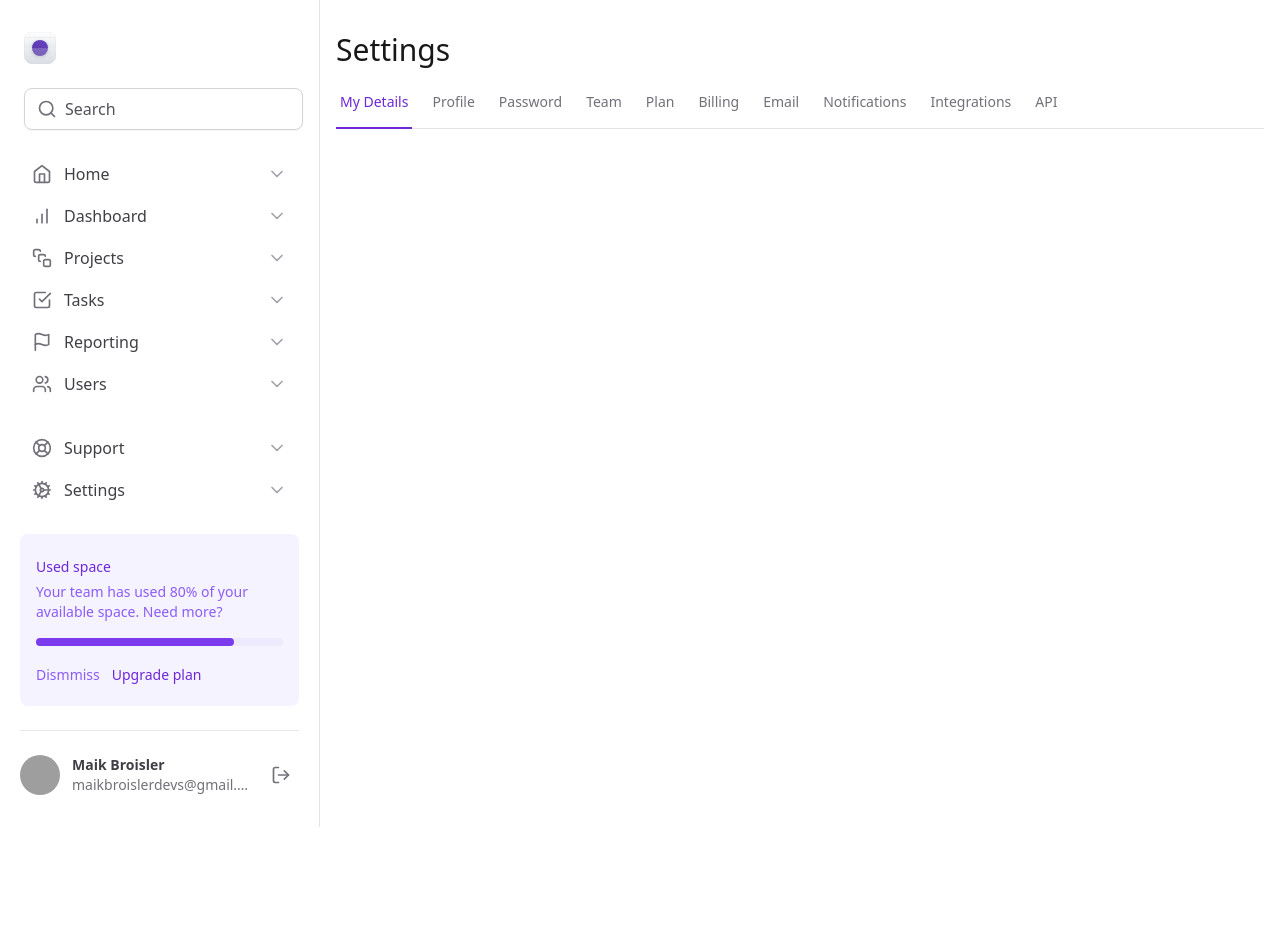
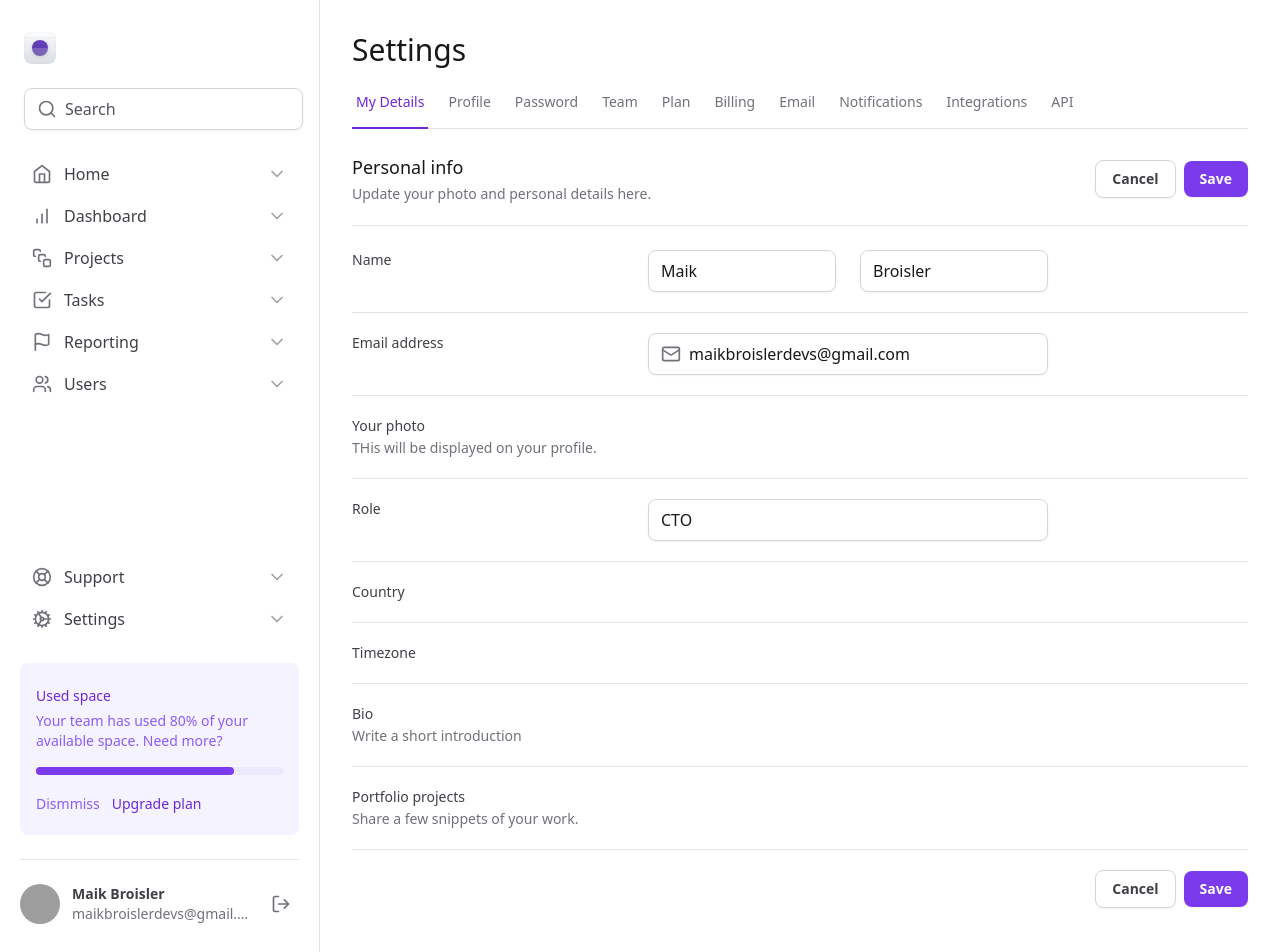
Before and after one commit to maikbroisler/react-dashboard-tailwind-ui, a React (Vite) app: page / in a window 1280 px wide. Shown: the top 952 px of the page. Before the commit the page ends 827 px from the top, so only its background shows below. Built offline with nearby package versions, Linux system fonts and the light colour scheme; grey boxes are pictures that could not be loaded.

Commit message:
feat: create form fields

```diff
--- /dev/null
+++ b/src/components/index.ts
@@ -0,0 +1,4 @@
+export * from './Profile'
+export * from './UsedSpaceWidget'
+export * from './SettingsTabs'
+export * from './Sidebar'
--- a/src/view/_layout/app.layout.tsx
+++ b/src/view/_layout/app.layout.tsx
@@ -5,7 +5,7 @@ export function AppLayout() {
   return (
     <div className="grid-cols-app grid min-h-screen">
       <Sidebar />
-      <main className="px-4 pb-12 pt-8">
+      <main className="px-8 pb-12 pt-8">
         <Outlet />
       </main>
     </div>
--- a/src/view/pages/App/index.tsx
+++ b/src/view/pages/App/index.tsx
@@ -1,10 +1,165 @@
 import { SettingsTabs } from '../../../components/SettingsTabs'
-
+import * as Input from '../../../components/Input'
+import { Mail } from 'lucide-react'
 export function App() {
   return (
     <>
       <h1 className="text-3xl font-medium text-zinc-900">Settings</h1>
+
       <SettingsTabs />
+
+      <div className="mt-6 flex flex-col">
+        <div className="flex items-center justify-between border-b  border-zinc-200 pb-5">
+          <div className="space-y-1">
+            <h2 className="text-lg font-medium text-zinc-900">Personal info</h2>
+            <span className="text-sm text-zinc-500">
+              Update your photo and personal details here.
+            </span>
+          </div>
+          <div className="flex items-center gap-2">
+            <button
+              type="button"
+              className="rounded-lg border border-zinc-300 px-4 py-2 text-sm font-semibold text-zinc-700 shadow-sm hover:bg-zinc-50 "
+            >
+              Cancel
+            </button>
+            <button
+              type="submit"
+              form="settings"
+              className="rounded-lg bg-violet-600 px-4 py-2 text-sm font-semibold text-white shadow-sm hover:bg-violet-700"
+            >
+              Save
+            </button>
+          </div>
+        </div>
+
+        <form
+          id="settings"
+          className="mt-6 flex w-full flex-col gap-5 divide-y divide-zinc-200"
+        >
+          <div className="grid-cols-form grid gap-3">
+            <label
+              htmlFor="firstName"
+              className="text-sm font-medium text-zinc-700"
+            >
+              Name
+            </label>
+            <div className="grid grid-cols-2 gap-6">
+              <Input.Root>
+                <Input.Control id="firstName" defaultValue="Maik" />
+              </Input.Root>
+
+              <Input.Root>
+                <Input.Control defaultValue="Broisler" />
+              </Input.Root>
+            </div>
+          </div>
+
+          <div className="grid-cols-form grid gap-3 pt-5">
+            <label
+              htmlFor="email"
+              className="text-sm font-medium text-zinc-700"
+            >
+              Email address
+            </label>
+
+            <Input.Root>
+              <Input.Prefix>
+                <Mail className="h-5 w-5 text-zinc-500" />
+              </Input.Prefix>
+              <Input.Control
+                id="email"
+                type="email"
+                defaultValue="maikbroislerdevs@gmail.com"
+              />
+            </Input.Root>
+          </div>
+
+          <div className="grid-cols-form grid gap-3 pt-5">
+            <label
+              htmlFor="email"
+              className="text-sm font-medium text-zinc-700"
+            >
+              Your photo
+              <span className="mt-0.5 block text-sm font-normal text-zinc-500">
+                THis will be displayed on your profile.
+              </span>
+            </label>
+
+            <div></div>
+          </div>
+
+          <div className="grid-cols-form grid gap-3 pt-5">
+            <label htmlFor="role" className="text-sm font-medium text-zinc-700">
+              Role
+            </label>
+
+            <Input.Root>
+              <Input.Control id="role" defaultValue="CTO" />
+            </Input.Root>
+          </div>
+
+          <div className="grid-cols-form grid gap-3 pt-5">
+            <label
+              htmlFor="country"
+              className="text-sm font-medium text-zinc-700"
+            >
+              Country
+            </label>
+            <div></div>
+          </div>
+
+          <div className="grid-cols-form grid gap-3 pt-5">
+            <label
+              htmlFor="timezone"
+              className="text-sm font-medium text-zinc-700"
+            >
+              Timezone
+            </label>
+            <div></div>
+          </div>
+
+          <div className="grid-cols-form grid gap-3 pt-5">
+            <label htmlFor="bio" className="text-sm font-medium text-zinc-700">
+              Bio
+              <span className="mt-0.5 block text-sm font-normal text-zinc-500">
+                Write a short introduction
+              </span>
+            </label>
+
+            <div></div>
+          </div>
+
+          <div className="grid-cols-form grid gap-3 pt-5">
+            <label
+              htmlFor="projects"
+              className="text-sm font-medium text-zinc-700"
+            >
+              Portfolio projects
+              <span className="mt-0.5 block text-sm font-normal text-zinc-500">
+                Share a few snippets of your work.
+              </span>
+            </label>
+
+            <div></div>
+          </div>
+
+          <div className="flex items-center justify-end gap-2 pt-5">
+            <button
+              type="button"
+              className="rounded-lg border border-zinc-300 px-4 py-2 text-sm font-semibold text-zinc-700 shadow-sm hover:bg-zinc-50"
+            >
+              Cancel
+            </button>
+            <button
+              type="submit"
+              className="rounded-lg bg-violet-600 px-4 py-2 text-sm font-semibold text-white shadow-sm hover:bg-violet-700"
+            >
+              Save
+            </button>
+          </div>
+        </form>
+      </div>
     </>
   )
 }
--- a/tailwind.config.js
+++ b/tailwind.config.js
@@ -6,6 +6,7 @@ export default {
       gridTemplateColumns: {
         app: 'minmax(18rem, 20rem) 1fr',
         profile: 'max-content 1fr min-content',
+        form: 'minmax(7.5rem, 17.5rem) minmax(25rem, 1fr) minmax(0, 15rem)',
       },
     },
   },
```
